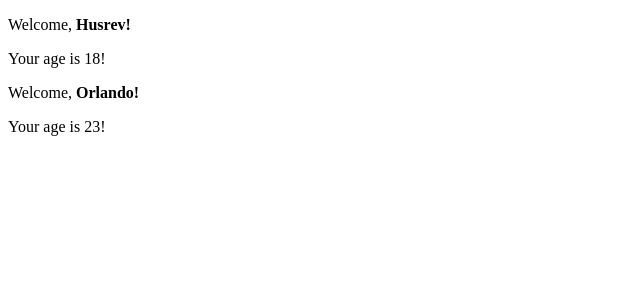
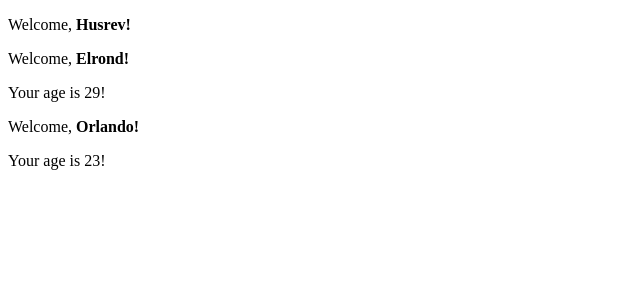
Before and after one commit to hsrvms/develhope-exercises, a React (Vite) app in the folder React/: page / in a window 1280 px wide. Shown: the top 300 px of the page, without its empty margins (0-640 px from the left). Built offline with nearby package versions, Linux system fonts and the light colour scheme.

Commit message:
21-conditional-rendering

```diff
--- a/React/src/App.jsx
+++ b/React/src/App.jsx
@@ -6,7 +6,8 @@ const App = () => {
 
 	return (
 		<div>
-			<Welcome name={"Husrev"} age={18}/>
+			<Welcome name={"Husrev"} age={17}/>
+			<Welcome name={"Elrond"} age={29}/>
 			<Welcome />
 		</div>
 	);
--- a/React/src/components/Welcome.jsx
+++ b/React/src/components/Welcome.jsx
@@ -11,7 +11,7 @@ export default function Welcome({ name = "Orlando", age = 23 }) {
 		<>
 			<p>
 				Welcome, <strong>{name}!</strong>
-				<Age age={age} />
+				{age > 18 && <Age age={age} />}
 			</p>
 		</>
 	);
```
